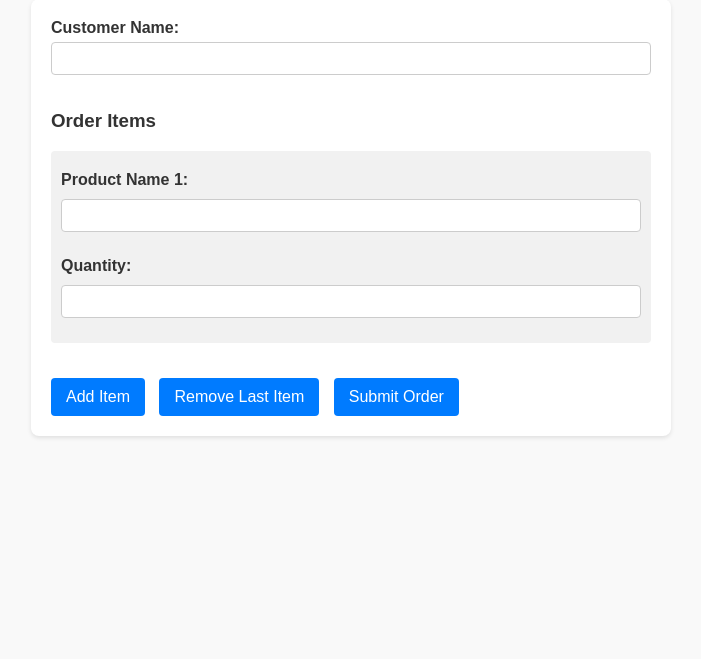
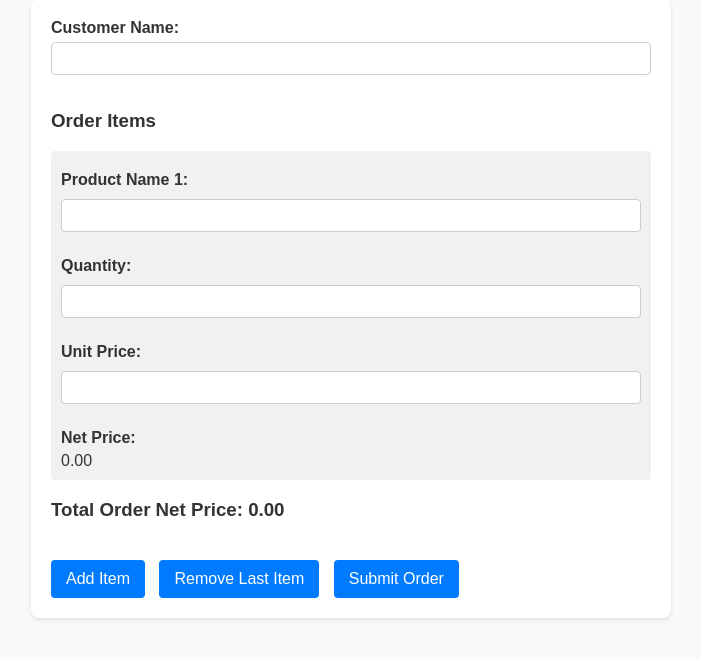
Before and after one commit to Farhan-Abbas/discovery-order-entry-app, a FastAPI app: page / in a window 1280 px wide. Shown: the part 79-738 px from the top of the page, without its empty margins (289-990 px from the left). Run offline with FastAPI, Linux system fonts and the light colour scheme.

Commit message:
feat: Add unit price and net price fields to order items with dynamic calculation

```diff
--- a/static/js/main.js
+++ b/static/js/main.js
@@ -1,6 +1,6 @@
 // Event listener for adding a new order item dynamically to the form
-// This listener creates a new set of input fields for product name and quantity
-// and appends them to the order items container when the 'Add Order Item' button is clicked.
+// This listener creates a new set of input fields for product name, quantity, unit price,
+// and net price, and appends them to the order items container when the 'Add Order Item' button is clicked.
 document.getElementById("add-order-item").addEventListener("click", function () {
     const orderItemsContainer = document.getElementById("order-items");
     const orderItemCount = orderItemsContainer.getElementsByClassName("order-item").length;
@@ -30,11 +30,36 @@ document.getElementById("add-order-item").addEventListener("click", function ()
     quantityInput.setAttribute("min", "1");
     quantityInput.required = true;
 
+    // Add unit price input
+    const unitPriceLabel = document.createElement("label");
+    unitPriceLabel.setAttribute("for", `unit-price-${orderItemCount + 1}`);
+    unitPriceLabel.textContent = "Unit Price:";
+    const unitPriceInput = document.createElement("input");
+    unitPriceInput.setAttribute("type", "number");
+    unitPriceInput.setAttribute("id", `unit-price-${orderItemCount + 1}`);
+    unitPriceInput.setAttribute("name", `order_items[${orderItemCount}][unit_price]`);
+    unitPriceInput.setAttribute("min", "0");
+    unitPriceInput.setAttribute("step", "0.01");
+    unitPriceInput.required = true;
+
+    // Add net price display
+    const netPriceLabel = document.createElement("label");
+    netPriceLabel.setAttribute("for", `net-price-${orderItemCount + 1}`);
+    netPriceLabel.textContent = "Net Price:";
+    const netPriceSpan = document.createElement("span");
+    netPriceSpan.setAttribute("id", `net-price-${orderItemCount + 1}`);
+    netPriceSpan.classList.add("net-price");
+    netPriceSpan.textContent = "0.00";
+
     // Append inputs to the new order item div
     newOrderItem.appendChild(productNameLabel);
     newOrderItem.appendChild(productNameInput);
     newOrderItem.appendChild(quantityLabel);
     newOrderItem.appendChild(quantityInput);
+    newOrderItem.appendChild(unitPriceLabel);
+    newOrderItem.appendChild(unitPriceInput);
+    newOrderItem.appendChild(netPriceLabel);
+    newOrderItem.appendChild(netPriceSpan);
 
     // Append the new order item to the container
     orderItemsContainer.appendChild(newOrderItem);
@@ -50,6 +75,41 @@ document.getElementById("remove-order-item").addEventListener("click", function
         orderItemsContainer.removeChild(orderItems[orderItems.length - 1]);
     } else {
         alert("At least one order item must remain.");
+    }
+});
+
+// Function to calculate and update net price for a product
+function updateNetPrice(orderItem) {
+    const quantityInput = orderItem.querySelector("input[name*='[quantity]']");
+    const unitPriceInput = orderItem.querySelector("input[name*='[unit_price]']");
+    const netPriceSpan = orderItem.querySelector(".net-price");
+
+    const quantity = parseFloat(quantityInput.value) || 0;
+    const unitPrice = parseFloat(unitPriceInput.value) || 0;
+    const netPrice = quantity * unitPrice;
+
+    netPriceSpan.textContent = netPrice.toFixed(2);
+    updateTotalOrderNetPrice();
+}
+
+// Function to calculate and update total order net price
+function updateTotalOrderNetPrice() {
+    const orderItems = document.getElementsByClassName("order-item");
+    let totalNetPrice = 0;
+
+    for (let i = 0; i < orderItems.length; i++) {
+        const netPriceSpan = orderItems[i].querySelector(".net-price");
+        totalNetPrice += parseFloat(netPriceSpan.textContent) || 0;
+    }
+
+    document.getElementById("order-net-price").textContent = totalNetPrice.toFixed(2);
+}
+
+// Update event listeners for quantity and unit price inputs
+document.getElementById("order-items").addEventListener("input", function (event) {
+    const orderItem = event.target.closest(".order-item");
+    if (orderItem) {
+        updateNetPrice(orderItem);
     }
 });
 
--- a/templates/index.html
+++ b/templates/index.html
@@ -20,7 +20,17 @@
 
                 <label for="quantity-1">Quantity:</label>
                 <input type="number" id="quantity-1" name="order_items[0][quantity]" min="1" required>
+
+                <label for="unit-price-1">Unit Price:</label>
+                <input type="number" id="unit-price-1" name="order_items[0][unit_price]" min="0" step="0.01" required>
+
+                <label for="net-price-1">Net Price:</label>
+                <span id="net-price-1" class="net-price">0.00</span>
             </div>
+        </div>
+
+        <div id="total-order-net-price">
+            <h3>Total Order Net Price: <span id="order-net-price">0.00</span></h3>
         </div>
 
         <button type="button" id="add-order-item">Add Item</button>
```
